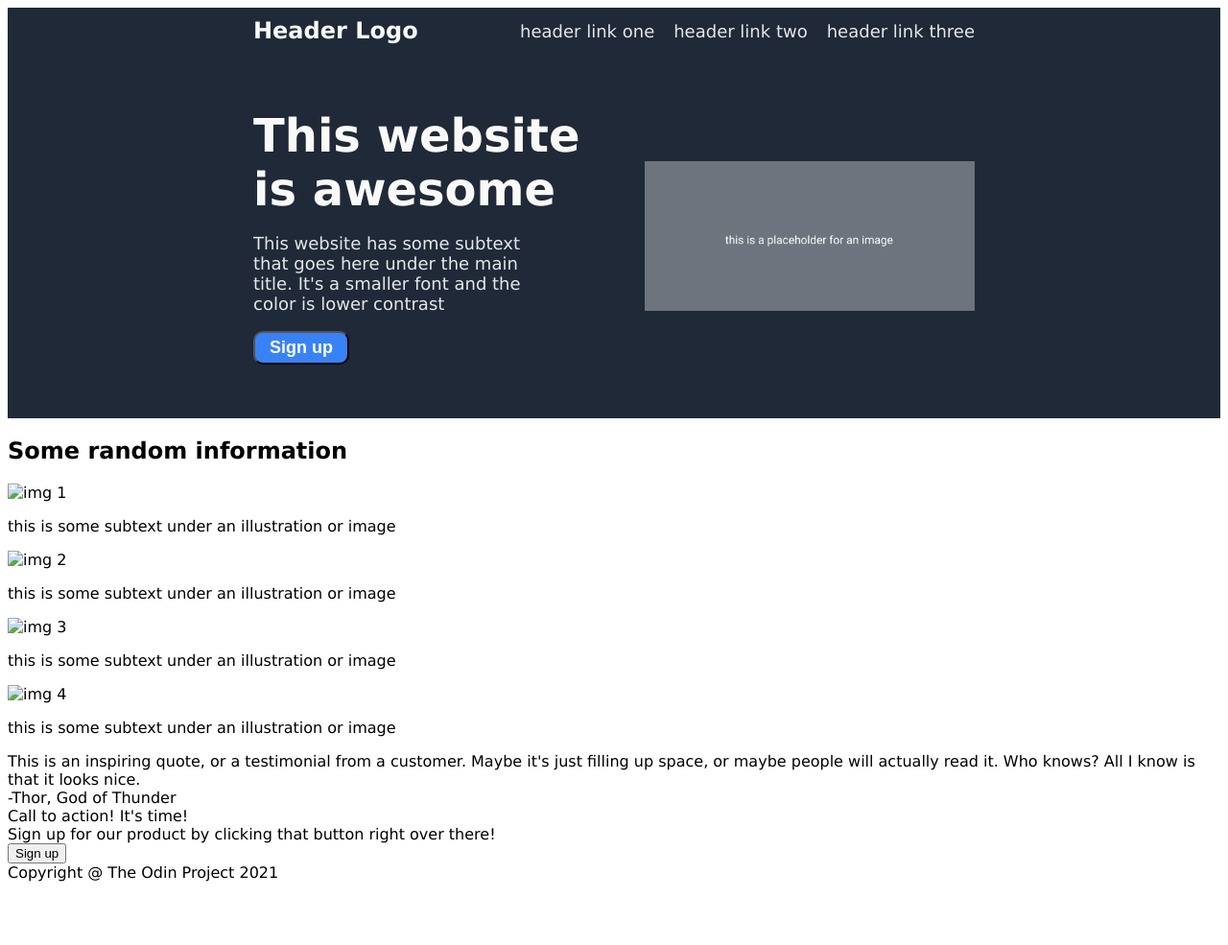
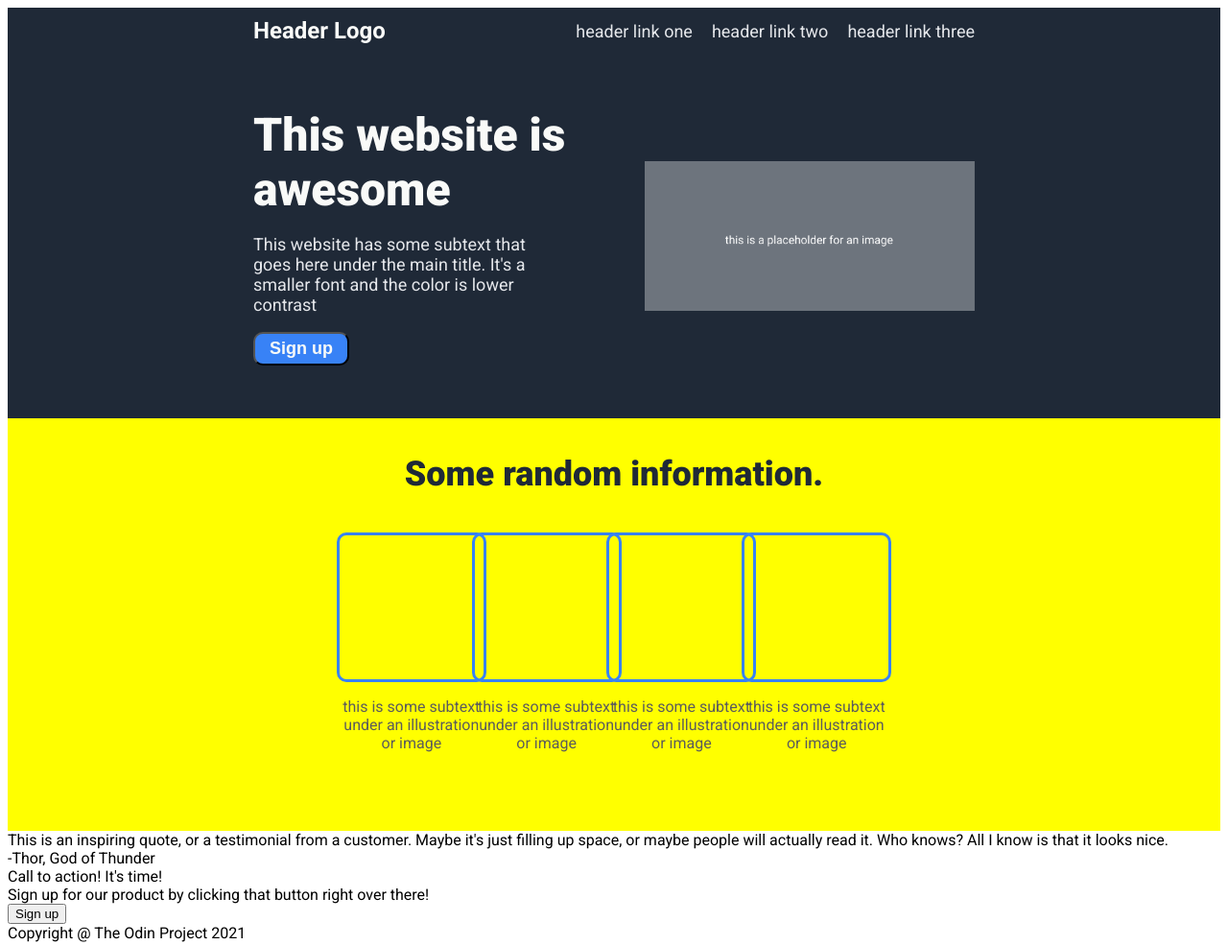
Before and after one commit to celinekwan/landing-page, a plain HTML site: page index.html in a window 1280 px wide. Shown: the whole page at 96% size. Before the commit the page ends 927 px from the top, so only its background shows below. Drawn offline with Linux system fonts and the light colour scheme.

Commit message:
Style info section

```diff
--- a/index.html
+++ b/index.html
@@ -4,6 +4,10 @@
         <meta charset="utf-8">
         <Title>Landing Page</Title>
         <link rel="stylesheet" href="style.css">
+
+        <link rel="preconnect" href="https://fonts.googleapis.com">
+        <link rel="preconnect" href="https://fonts.gstatic.com" crossorigin>
+        <link href="https://fonts.googleapis.com/css2?family=Roboto:ital,wght@0,400;0,700;0,900;1,400&display=swap" rel="stylesheet">
     </head>
     <body>
         <div class="header">
@@ -27,22 +31,22 @@
             <img class="placeholder" src="img/placeholder-image.png" alt="this is a placeholder for an image">
         </div>
         <div class="info">
-            <h2>Some random information</h2>
+            <h2>Some random information.</h2>
             <div class="images">
                 <div class="card">
-                    <img src="" alt="img 1">
+                    <div class="img-placeholder"></div>
                     <p>this is some subtext under an illustration or image</p>
                 </div>
                 <div class="card">
-                    <img src="" alt="img 2">
+                    <div class="img-placeholder"></div>
                     <p>this is some subtext under an illustration or image</p>
                 </div>
                 <div class="card">
-                    <img src="" alt="img 3">
+                    <div class="img-placeholder"></div>
                     <p>this is some subtext under an illustration or image</p>
                 </div>
                 <div class="card">
-                    <img src="" alt="img 4">
+                    <div class="img-placeholder"></div>
                     <p>this is some subtext under an illustration or image</p>
                 </div>
             </div>
--- a/style.css
+++ b/style.css
@@ -1,5 +1,5 @@
 body{
-    font-family:'Lucida Sans', 'Lucida Sans Regular', 'Lucida Grande', 'Lucida Sans Unicode', Geneva, Verdana, sans-serif;
+    font-family: 'Roboto', sans-serif;
 }
 .header {
     background-color: #1F2937;
@@ -58,3 +58,42 @@ button.sign-up {
     font-weight: 700;
     border-radius: 10px;
 }
+.info h2 {
+    color: #1f2937;
+    font-size: 36px;
+    font-weight: 900;
+    margin: 0 0 40px 0;
+}
+.info {
+    display: flex;
+    flex-direction: column;
+    align-items: center;
+    justify-content: center;
+    height: 50vh;
+    background-color: yellow;
+    padding-bottom: 30px;
+}
+.images {
+    display: flex;
+}
+.card {
+    width: 11vw;
+    display: flex;
+    flex-direction: column;
+    align-items: center;
+
+}
+.img-placeholder {
+    flex-shrink: 0;
+    border-style: solid;
+    border-radius: 10px;
+    border-width: 3px;
+    border-color: #3882f6;
+    height: 150px;
+    width: 150px;
+}
+.card p {
+    text-align: center;
+    width: 150px;
+    color: rgb(92, 92, 92);
+}
```
